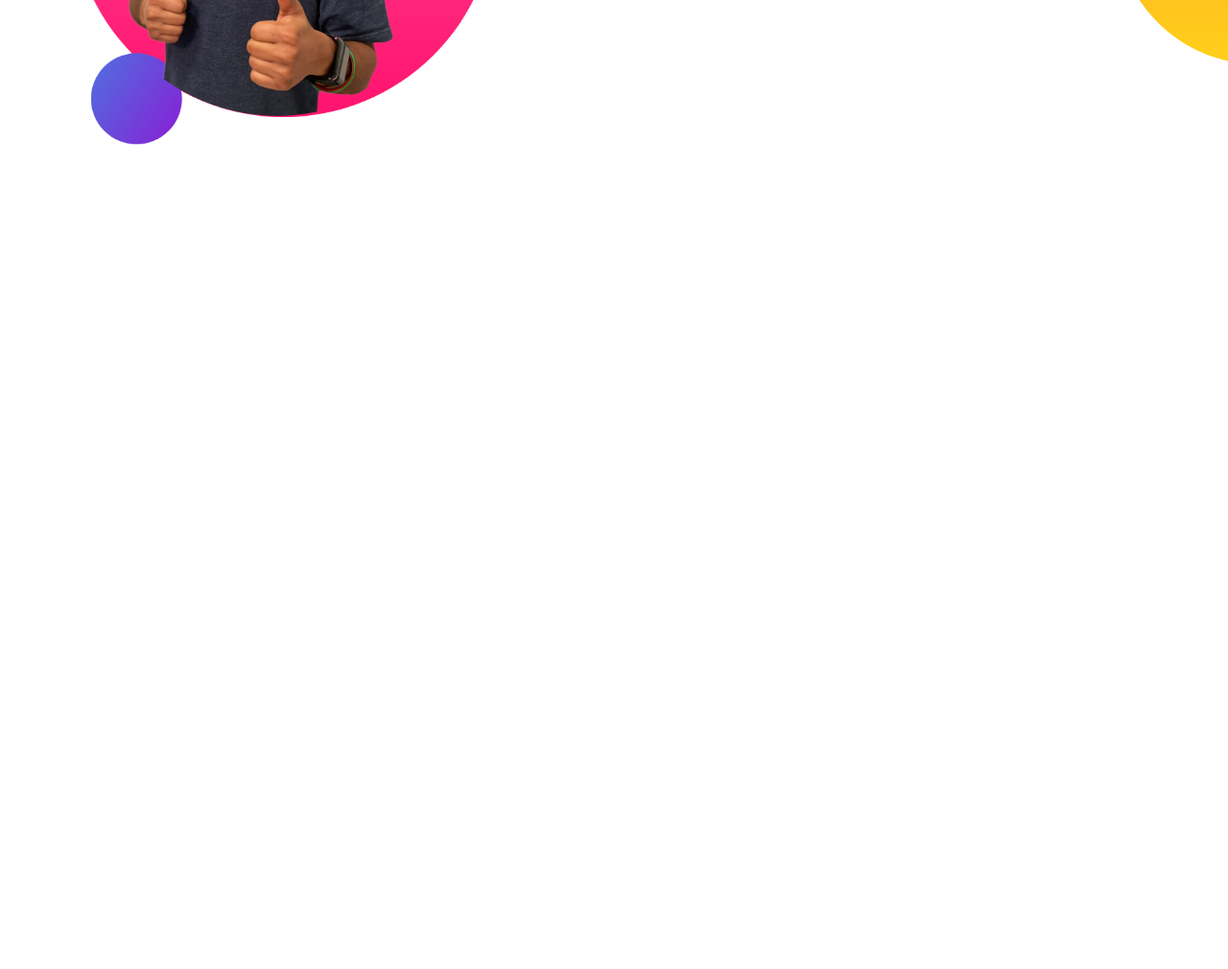
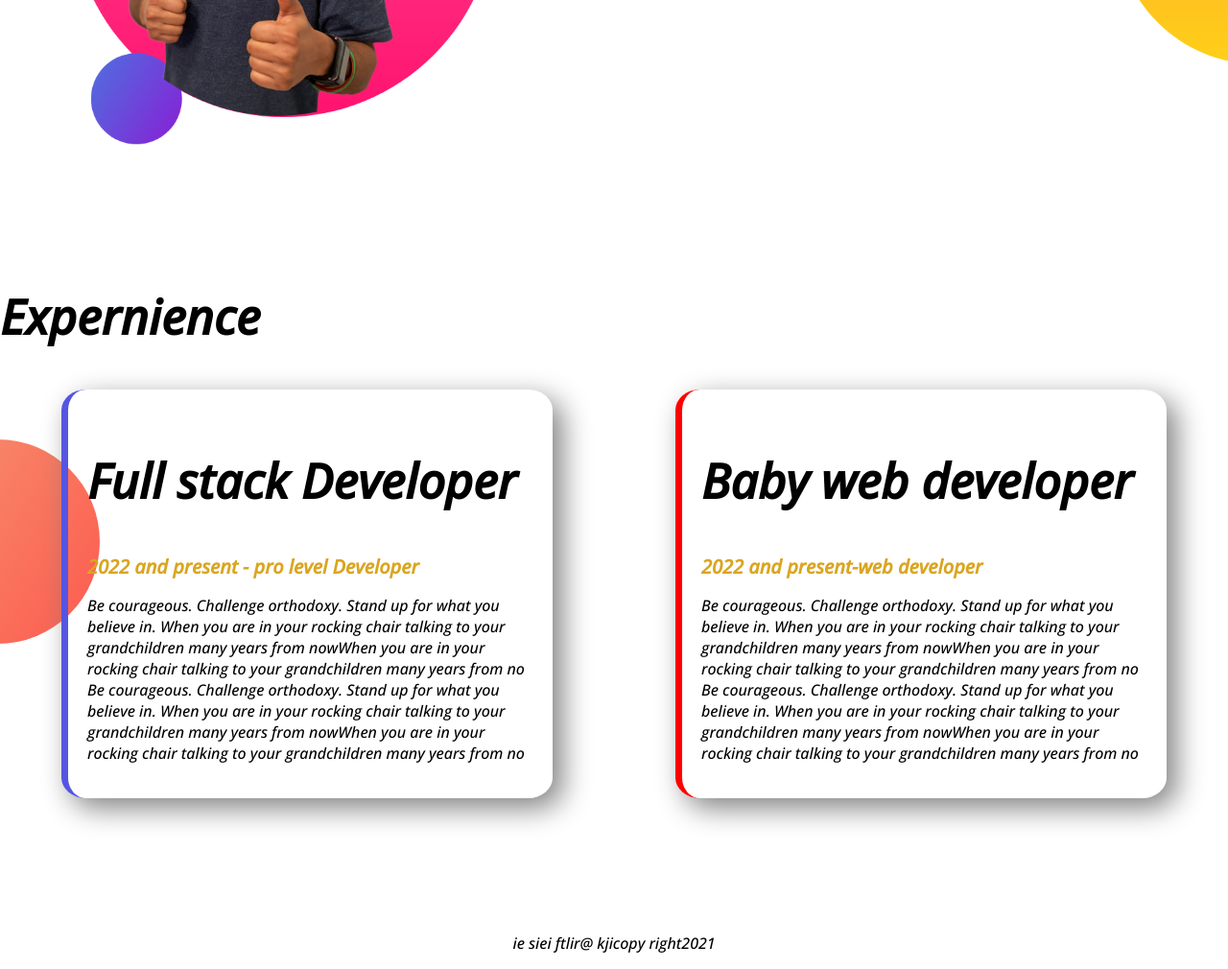
Before and after one commit to Kamrulislam11/developer-portfolio, a plain HTML site: page index.html in a window 1280 px wide. Shown: the part 954-1964 px from the top of the page at 96% size. Before the commit the page ends 1250 px from the top, so only its background shows below. Drawn offline with nearby package versions, Linux system fonts and the light colour scheme.

Commit message:
bangladesh helo

```diff
--- a/index.html
+++ b/index.html
@@ -19,7 +19,7 @@
 <body>
 
 
-<section class="top-banner">
+<section class="top-banner  flexible-continar    "  >
 
 <div  class="ok">
 
@@ -47,7 +47,7 @@
 
 </section>
 
-<section class="dream-big">
+<section class="dream-big flexible-continar ">
 
 <div class="ok">
 
@@ -72,6 +72,74 @@
 
            </div>
 
+</section>
+
+
+<section class="expernience">
+
+
+ <h1>Expernience</h1>
+
+
+        <div class="flexible-continar">
+
+
+
+
+          <div  id="no"   class="good">
+
+            <h1> Full stack Developer</h1>
+             <h2 class="tho">2022 and present - pro level Developer</h2>
+
+            <p>
+              Be courageous. Challenge orthodoxy. Stand up for what you
+              believe in.
+              When you are in your rocking chair talking to your grandchildren many years
+               from nowWhen you are in your rocking chair talking to your grandchildren many years
+               from no  Be courageous. Challenge orthodoxy. Stand up for what you
+               believe in.
+               When you are in your rocking chair talking to your grandchildren many years
+                from nowWhen you are in your rocking chair talking to your grandchildren many years
+                from no
+
+            </p>
+
+
+
+             </div>
+
+
+
+            <div id="na" class="good">
+
+
+            <h1> Baby web developer</h1>
+            <h2 class="tho">2022 and present-web developer</h2>
+
+            <p>
+              Be courageous. Challenge orthodoxy. Stand up for what you
+              believe in.
+              When you are in your rocking chair talking to your grandchildren many years
+               from nowWhen you are in your rocking chair talking to your grandchildren many years
+               from no Be courageous. Challenge orthodoxy. Stand up for what you
+               believe in.
+               When you are in your rocking chair talking to your grandchildren many years
+                from nowWhen you are in your rocking chair talking to your grandchildren many years
+                from no
+            </p>
+
+            </div>
+
+
+
+
+
+
+        </div>
+
+
+
+
 
 
 
@@ -81,5 +149,12 @@
 
 
 
+
+
+
 </body>
+
+<footer>
+<p>    ie  siei ftlir@ kjicopy right2021</p>
+</footer>
 </html>
--- a/style.css
+++ b/style.css
@@ -8,12 +8,15 @@ h1 {
 font-size: 50px;
 
 }
+h2{
+    font-size: 20px;
+}
 .tho{
 
     color: goldenrod;
 }
 
-section{
+ .flexible-continar  {
     display: flex;
     margin-bottom: 140px;
 }
@@ -47,3 +50,34 @@ border-radius: 5%;
     background-repeat: no-repeat;
     background-position: right;
 }
+
+
+.expernience{
+
+    background-image: url(images/exp-bg.png);
+    background-repeat: no-repeat;
+    background-position: left;
+}
+
+
+
+
+.good{
+ width: 40%;
+ margin-left: 5%;
+margin-right: 5%;
+ padding: 20px;
+ border-radius: 5%;
+box-shadow: 10px 10px 30px gray;
+
+
+}
+#no{
+    border-left: 7px solid rgb(85, 85, 226);
+}
+#na{
+    border-left: 7px solid red;
+}
+footer p{
+    text-align: center;
+}
```
